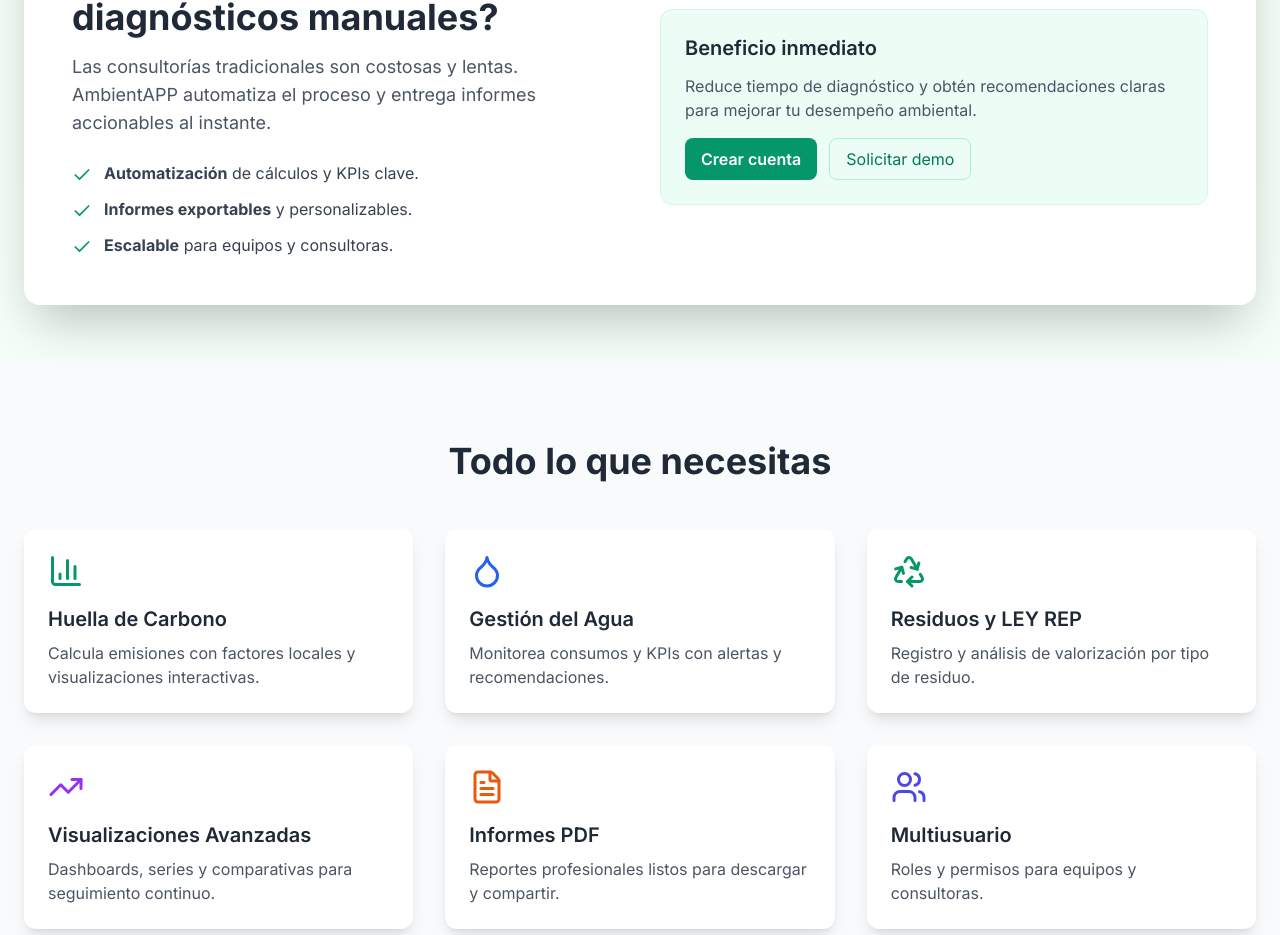
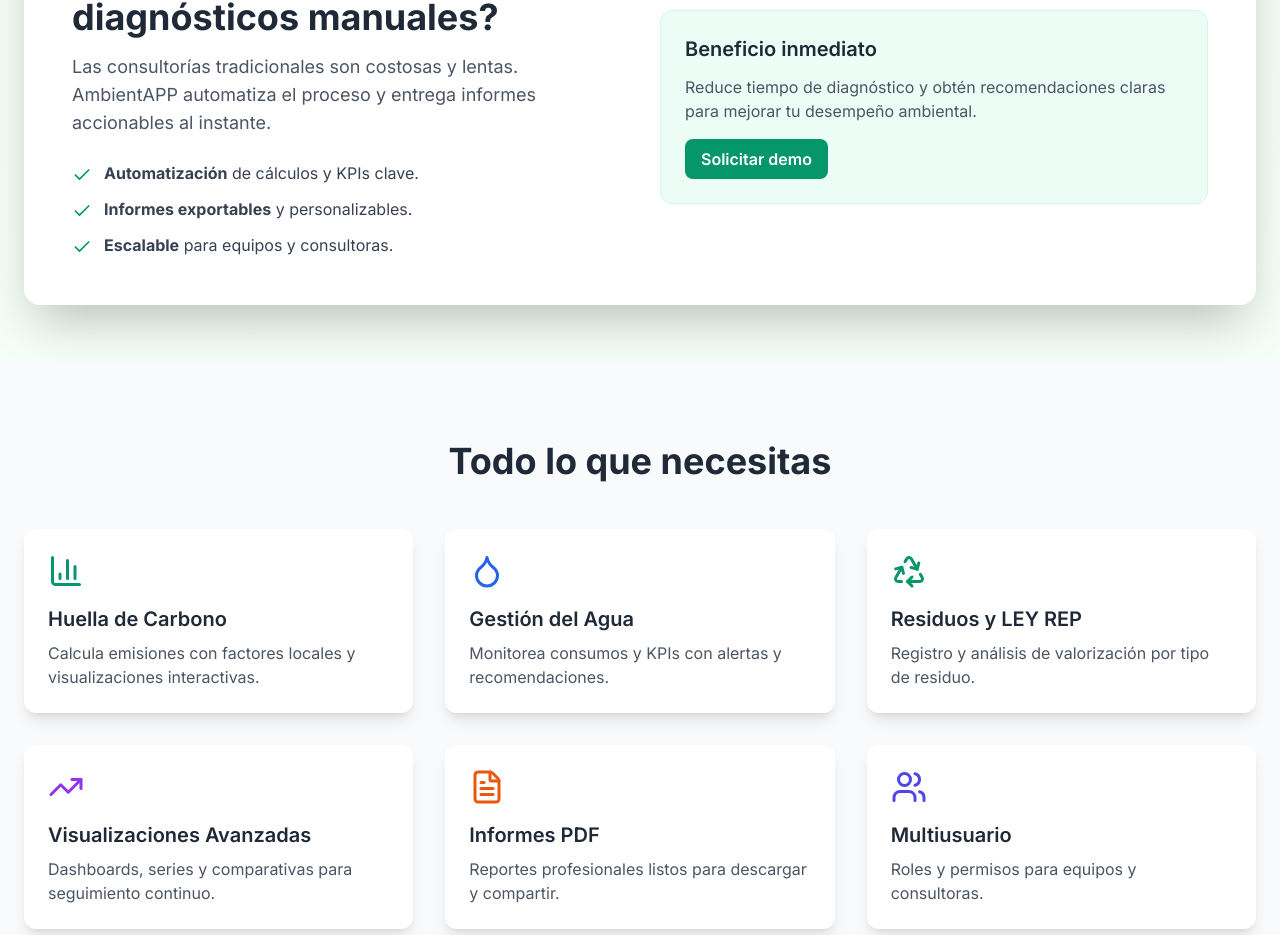
Before and after one commit to walter-noack/ambientapp-v2, a React (Vite) app in the folder ambientapp-frontend/: page / in a window 1280 px wide. Shown: the part 779-1714 px from the top of the page. Built offline with nearby package versions, Linux system fonts and the light colour scheme; no server answers; what chartjs-plugin-datalabels would draw is missing.

Commit message:
ajustes finales front

```diff
--- a/ambientapp-frontend/src/pages/Landing.jsx
+++ b/ambientapp-frontend/src/pages/Landing.jsx
@@ -240,13 +240,7 @@
                                 <h3 className="text-xl font-semibold text-gray-800 mb-3">Beneficio inmediato</h3>
                                 <p className="text-gray-600 mb-4">Reduce tiempo de diagnóstico y obtén recomendaciones claras para mejorar tu desempeño ambiental.</p>
                                 <div className="flex gap-3">
-                                    <button
-                                        onClick={() => navigate('/registro')}
-                                        className="bg-emerald-600 text-white px-4 py-2 rounded-lg font-semibold hover:bg-emerald-700 transition"
-                                    >
-                                        Crear cuenta
-                                    </button>
-                                    <a href="#demo" className="border border-emerald-200 px-4 py-2 rounded-lg text-emerald-700 hover:bg-emerald-50 transition">
+                                    <a href="#demo" className="bg-emerald-600 text-white px-4 py-2 rounded-lg font-semibold hover:bg-emerald-700 transition">
                                         Solicitar demo
                                     </a>
                                 </div>
```
